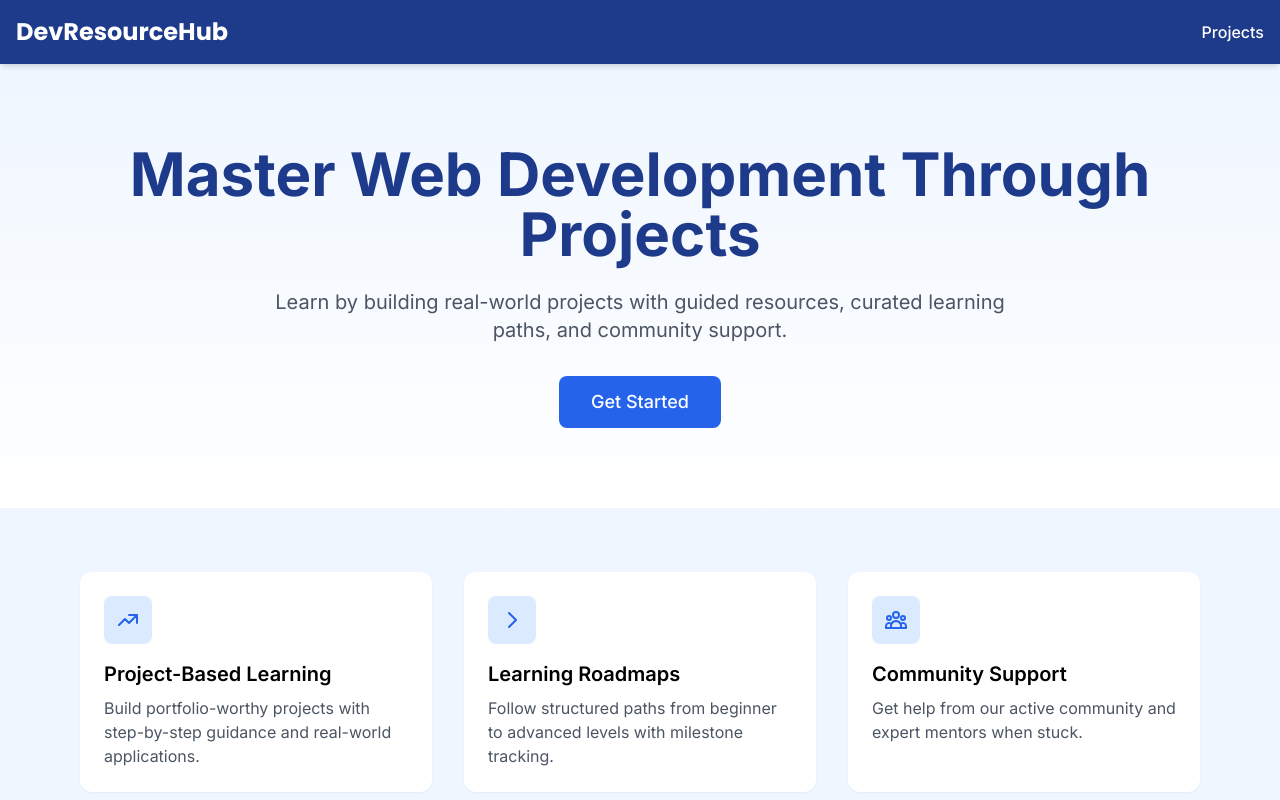
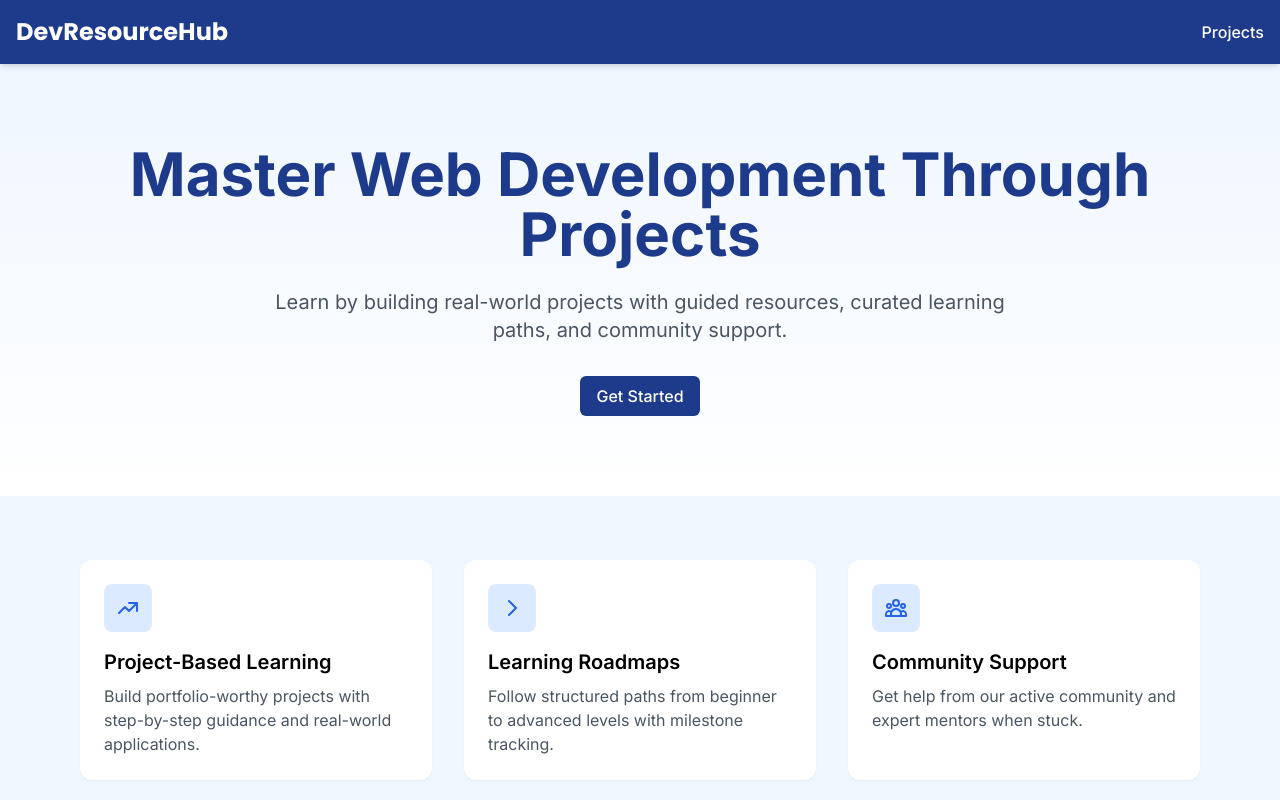
Before and after one commit to Auspicious14/resource-platform-fe, a Next.js app: page / in a window 1280 px wide. Shown: the top 800 px of the page. Built offline with nearby package versions, Linux system fonts and the light colour scheme; no server answers.

Commit message:
[refactor] replace button with reusable Button component

```diff
--- a/src/modules/home/page.tsx
+++ b/src/modules/home/page.tsx
@@ -20,12 +20,9 @@ export const HomePage = () => {
               Learn by building real-world projects with guided resources,
               curated learning paths, and community support.
             </p>
-            <button
-              className="bg-blue-600 text-white px-8 py-3 rounded-lg
-            hover:bg-blue-700 transition-colors text-lg font-medium"
-            >
+            <Button onClick={() => router.push("/projects")}>
               Get Started
-            </button>
+            </Button>
           </div>
         </div>
         <div className="max-w-6xl mx-auto py-16 px-4">
```
